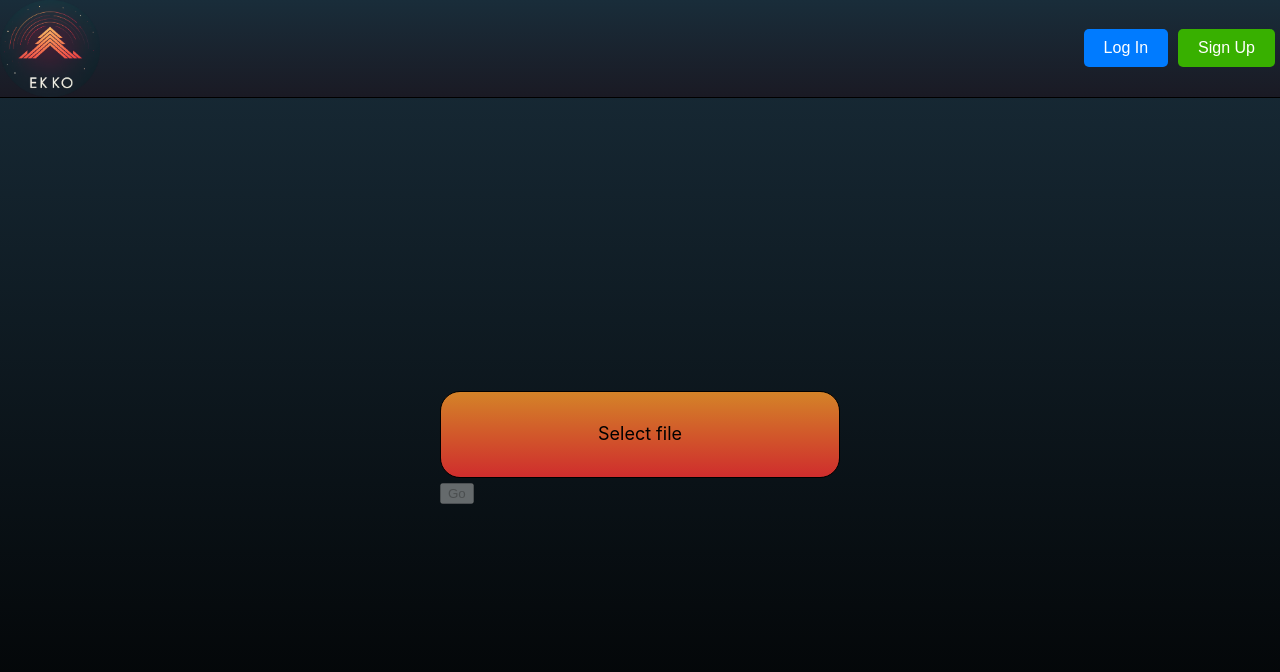
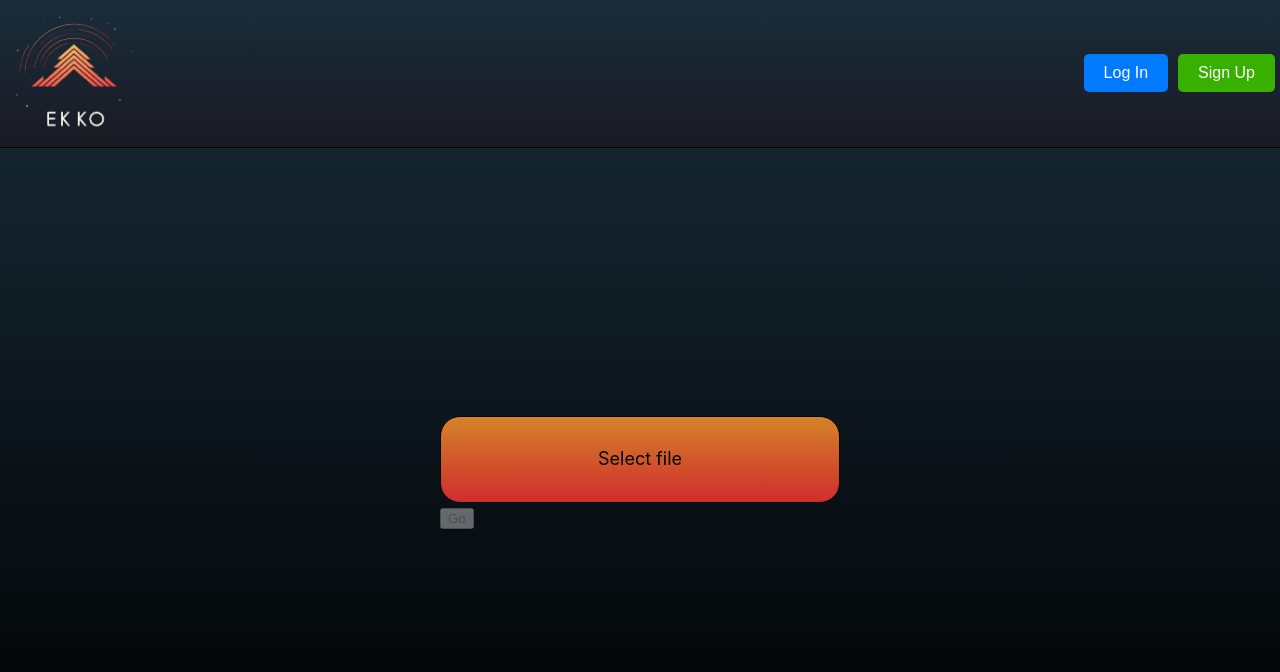
Before and after one commit to ManoelDaPonte/ekko-front, a Next.js app: page / in a window 1280 px wide. Shown: the top 672 px of the page. Built offline with nearby package versions, Linux system fonts and the light colour scheme.

Commit message:
logo update

```diff
--- a/components/header/Logo.jsx
+++ b/components/header/Logo.jsx
@@ -1,5 +1,5 @@
 import Image from "next/image";
-import logo from "../../public/images/vassler_The_EKKO_logo_combines_sleek_modernity_with_a_nod_to_th_09f686ca-fef7-47b5-be96-e3784af10edd.png";
+import logo from "../../public/images/logo-removebg-preview.png";
 import styles from "../../styles/header/Logo.module.css";
 
 const EkkoLogo = () => (
--- a/styles/header/Logo.module.css
+++ b/styles/header/Logo.module.css
@@ -1,4 +1,4 @@
 .smallImage {
-  width: 100px; /* or whatever size you prefer */
+  width: 150px; /* or whatever size you prefer */
   height: auto; /* maintains aspect ratio */
 }
```
Also changed, not shown: public/images/logo-removebg-preview.png (added).
